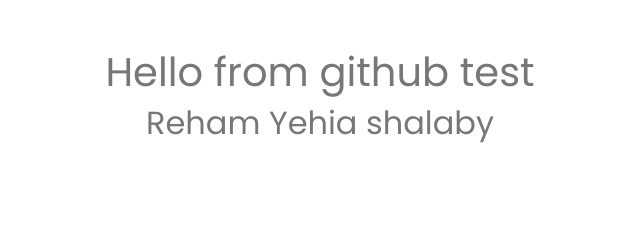
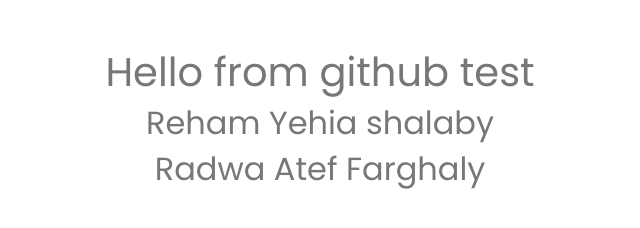
Before and after one commit to RehamYehia/test, a plain HTML site: page index.html in a window 1280 px wide. Shown: the whole page, without its empty margins (320-960 px from the left). Drawn offline with Linux system fonts and the light colour scheme.

Commit message:
radwa update

```diff
--- a/index.html
+++ b/index.html
@@ -11,7 +11,9 @@
 <div class="container my-5 test text-center">
  <h1>Hello from github test </h1>
  <h2>Reham Yehia shalaby</h2>
+ <h2>Radwa Atef Farghaly</h2>
 </div>
+
 
 
 
```
